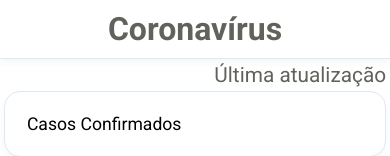
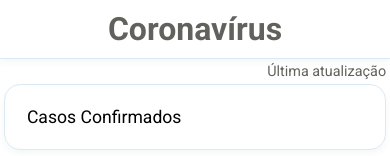
Before and after one commit to pportella23/covid19-app, a React (Create React App) app: page / in a window 390 px wide. Shown: the top 156 px of the page. Built offline with nearby package versions, Linux system fonts and the light colour scheme; no server answers.

Commit message:
last adjustments to the first deploy

```diff
--- a/package.json
+++ b/package.json
@@ -18,7 +18,9 @@
     "start": "react-scripts start",
     "build": "react-scripts build",
     "test": "react-scripts test",
-    "eject": "react-scripts eject"
+    "eject": "react-scripts eject",
+    "predeploy": "npm run build",
+    "deploy": "gh-pages -d build"
   },
   "eslintConfig": {
     "extends": "react-app"
--- a/src/components/TotalStats.css
+++ b/src/components/TotalStats.css
@@ -82,6 +82,16 @@
 
 }
 
+@media only screen and (max-width: 500px){
+    .updated{
+        font-size: 0.8rem;
+    }
+    .updateFont {
+        font-size: 0.9rem !important;
+    }
+
+}
+
 .updateFont {
     font-size: 1.3rem;
     color: #62625d;
```
Also changed, not shown: 1 other file (tests, documents, lock files or other folders).
